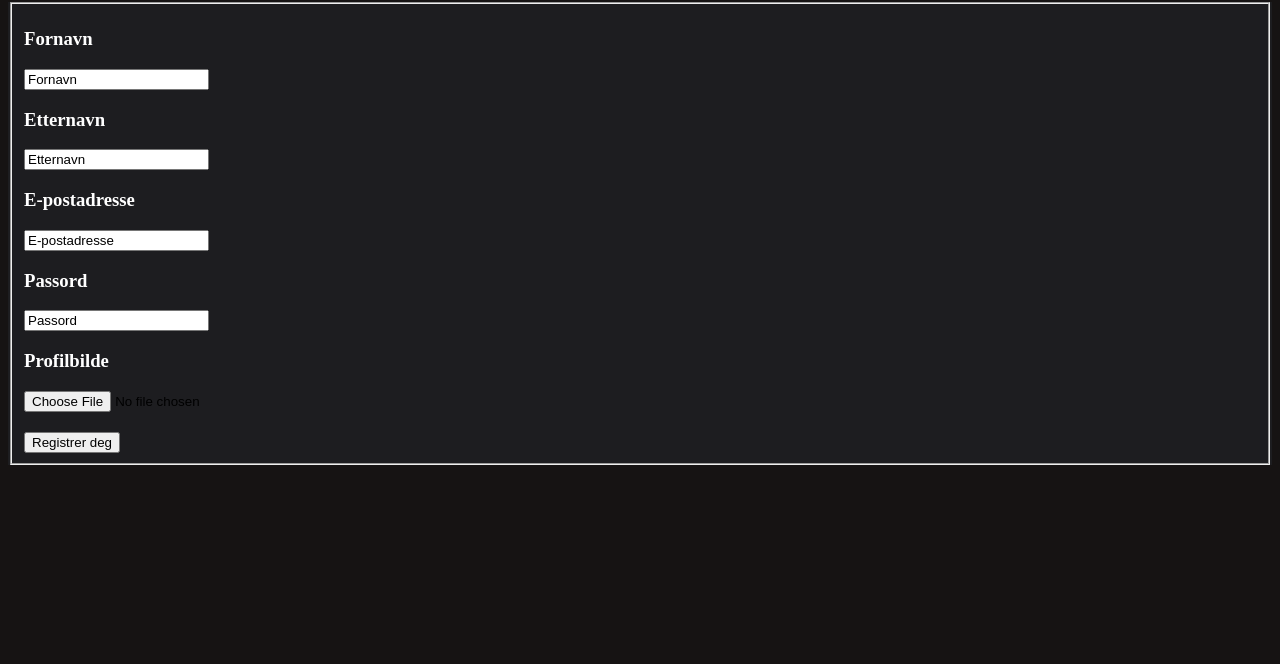
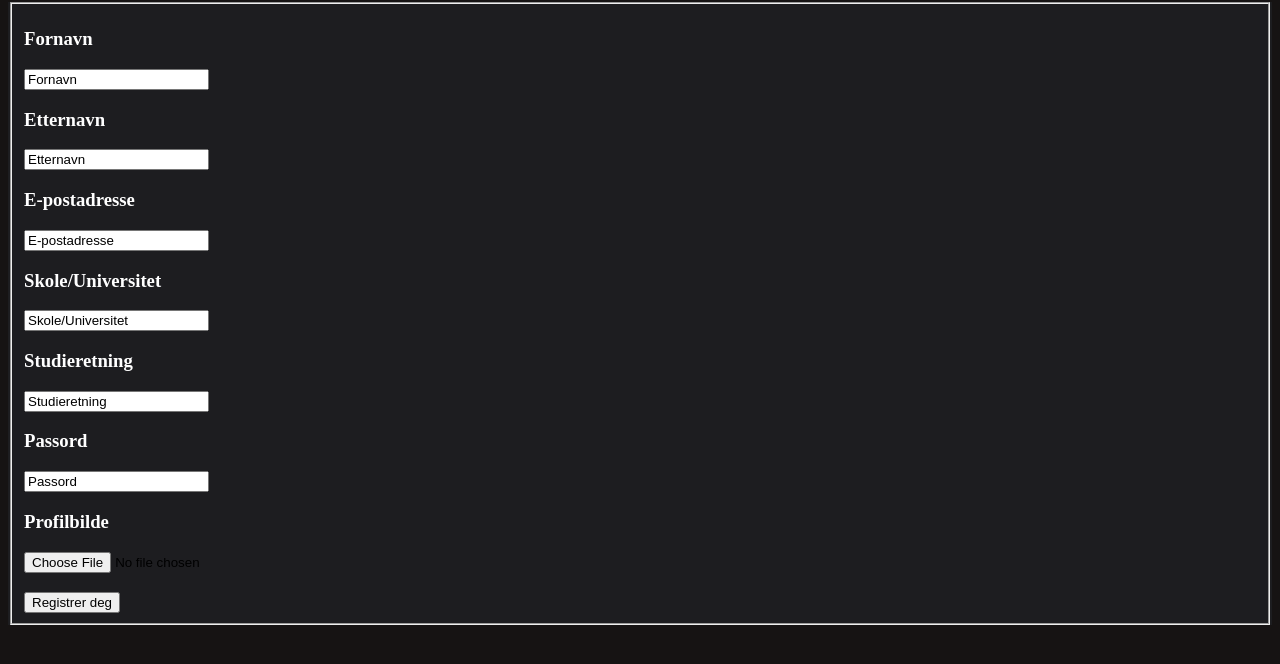
Before and after one commit to Meepception/A-List, a plain HTML site: page indeks/RegistrerDeg.html in a window 1280 px wide. Shown: the part 78-742 px from the top of the page. Drawn offline with Linux system fonts and the light colour scheme.

Commit message:
Update RegistrerDeg.html

```diff
--- a/indeks/RegistrerDeg.html
+++ b/indeks/RegistrerDeg.html
@@ -38,6 +38,10 @@
  <p><span class="arial"></span><input type="text"  value="Etternavn" onBlur="if(this.value == '') this.value = 'Etternavn'" onFocus="if(this.value == 'Etternavn') this.value = ''" required></p>
  <h3 style="color: white; font-family: Bahnschrift;">E-postadresse</h3>
  <p><span class="arial"></span><input type="text"  value="E-postadresse" onBlur="if(this.value == '') this.value = 'E-postadresse'" onFocus="if(this.value == 'E-postadresse') this.value = ''" required></p>
+ <h3 style="color: white; font-family: Bahnschrift;">Skole/Universitet</h3>
+ <p><span class="arial"></span><input type="text" value="Skole/Universitet" onBlur="if(this.value == '') this.value = 'Skole/Universitet'" onFocus="if(this.value == 'Skole/Universitet') this.value = ''" required></p>
+ <h3 style="color: white; font-family: Bahnschrift;">Studieretning</h3>
+ <p><span class="arial"></span><input type="text" value="Studieretning" onBlur="if(this.value == '') this.value = 'Studieretning'" onFocus="if(this.value == 'Studieretning') this.value = ''" required></p>
  <h3 style="color: white; font-family: Bahnschrift;">Passord</h3>
  <p><span class="arial"></span><input type="text"  value="Passord" onBlur="if(this.value == '') this.value = 'Passord'" onFocus="if(this.value == 'Passord') this.value = ''" required></p>
  <h3 style="color: white; font-family: Bahnschrift;">Profilbilde</h3>
```
